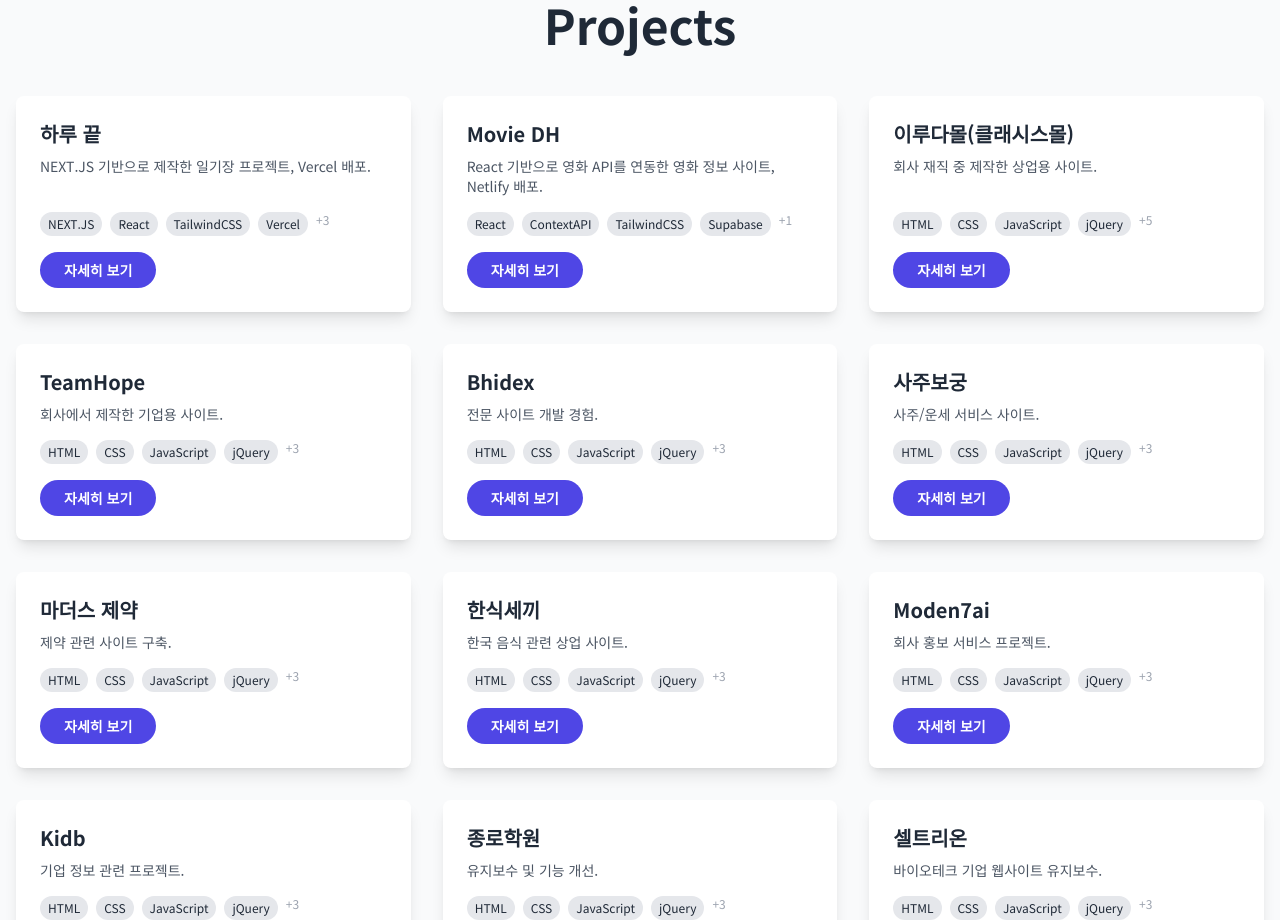
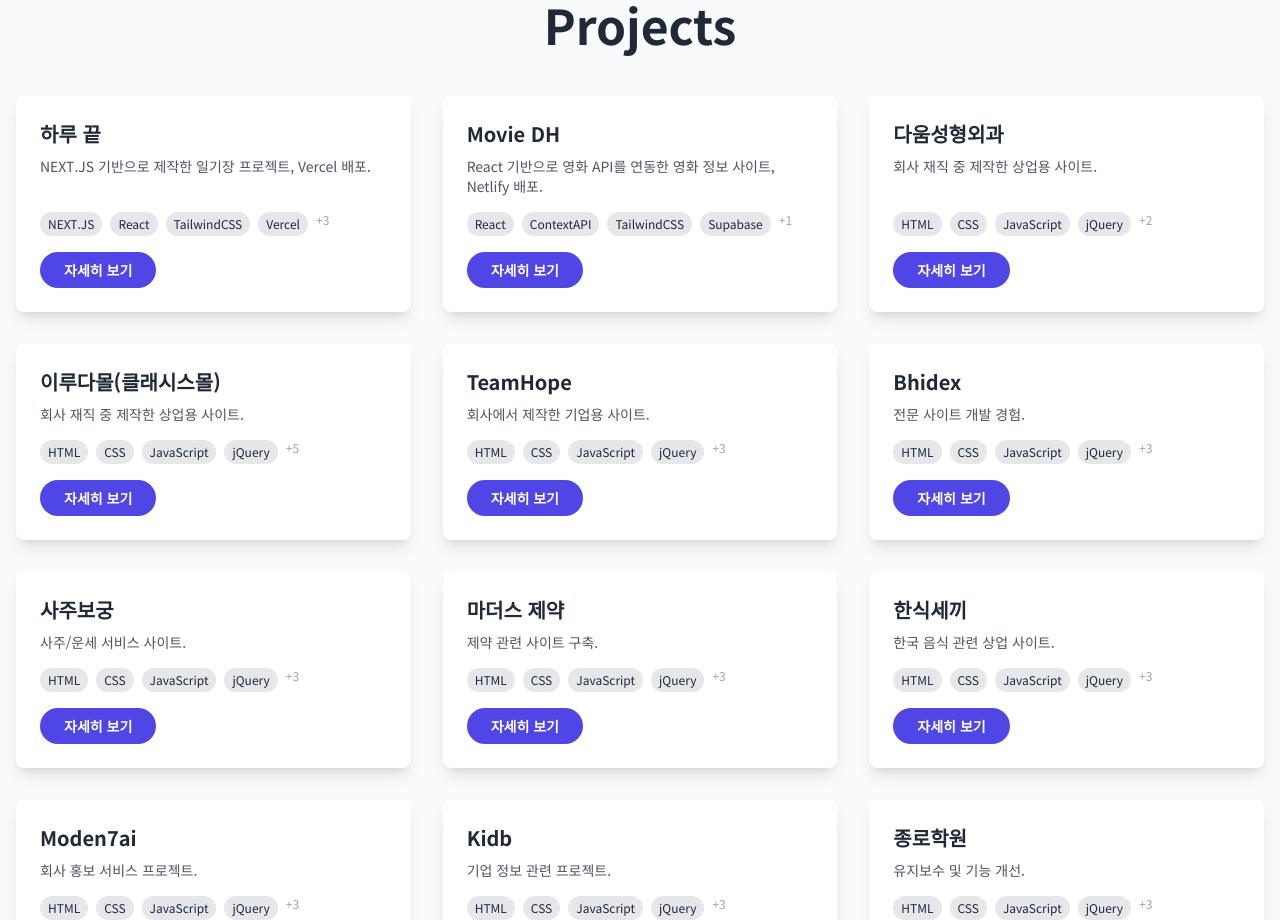
Before and after one commit to wdohoon/portfolio, a Next.js app: page / in a window 1280 px wide. Shown: the part 2780-3700 px from the top of the page. Built offline with nearby package versions, Linux system fonts and the light colour scheme.

Commit message:
다움성형외과 추가

```diff
--- a/src/app/page.tsx
+++ b/src/app/page.tsx
@@ -70,6 +70,12 @@ const projects: Project[] = [
     live: "https://glittering-torrone-89e130.netlify.app/",
     description: "React 기반으로 영화 API를 연동한 영화 정보 사이트, Netlify 배포.",
     techStack: ["React", "ContextAPI", "TailwindCSS", "Supabase", "JavaScript"]
+  },
+  {
+    name: "다움성형외과",
+    live: "https://www.dawoomps.com/",
+    description: "회사 재직 중 제작한 상업용 사이트.",
+    techStack: ["HTML", "CSS", "JavaScript", "jQuery", "MySQL", "PHP"]
   },
   {
     name: "이루다몰(클래시스몰)",
```
